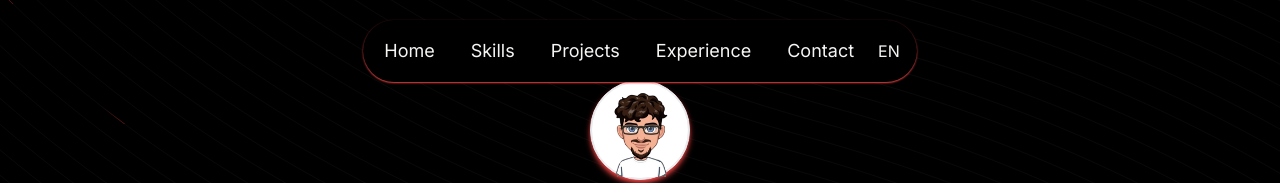
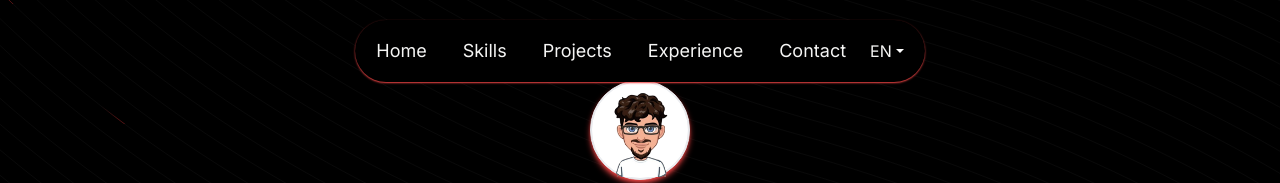
Before and after one commit to matheus98rocha/portfolio-website, a Next.js app: page /en in a window 1280 px wide. Shown: the top 183 px of the page. Built offline with nearby package versions, Linux system fonts and the light colour scheme.

Commit message:
feat: ajuste select

```diff
--- a/src/components/select/select.tsx
+++ b/src/components/select/select.tsx
@@ -1,6 +1,8 @@
 import React, { useState } from 'react'
 import { useLocale } from 'next-intl'
 import { useRouter } from 'next/navigation'
+
+import * as Io from 'react-icons/io'
 
 function Select() {
   const [selectedLocale, setSelectedLocale] = useState(useLocale())
@@ -26,13 +28,15 @@ function Select() {
 
   return (
     <div className='relative'>
-      <div className='bg-transparent py-2 text-stone-100'>
-        <p
-          className='cursor-pointer'
-          onClick={() => setIsOpenSelect(!isOpenSelect)}
-        >
-          {selectedLocale.toUpperCase()}
-        </p>
+      <div
+        className='flex cursor-pointer items-center justify-center bg-transparent py-2 text-stone-100'
+        onClick={() => setIsOpenSelect(!isOpenSelect)}
+      >
+        <p>{selectedLocale.toUpperCase()}</p>
+        <Io.IoMdArrowDropup
+          color='white'
+          className={`text-white ${!isOpenSelect ? 'rotate-180' : ''} transition delay-75 duration-75 ease-in-out`}
+        />
         <div className='absolute top-10 cursor-pointer'>
           {isOpenSelect &&
             langs
```
